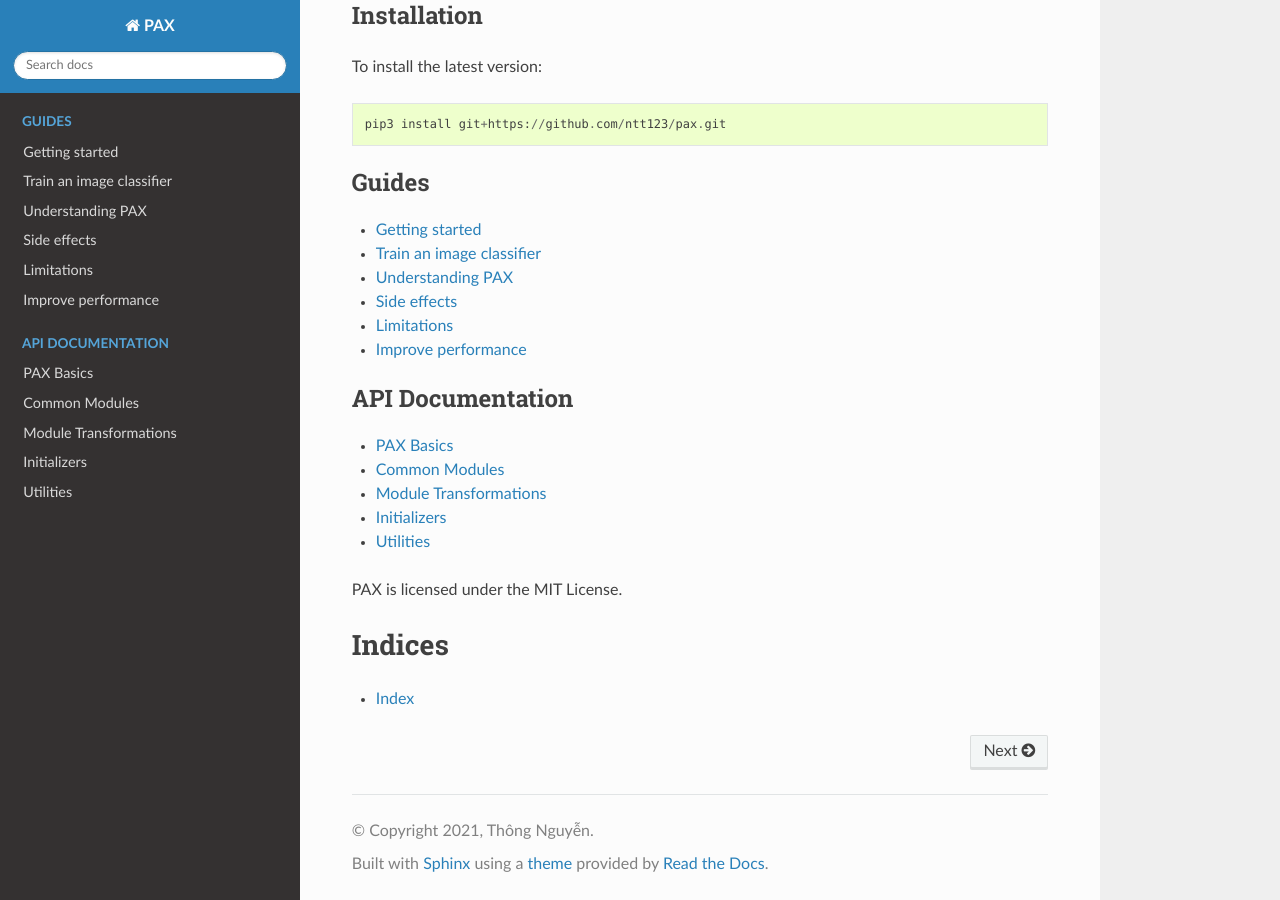
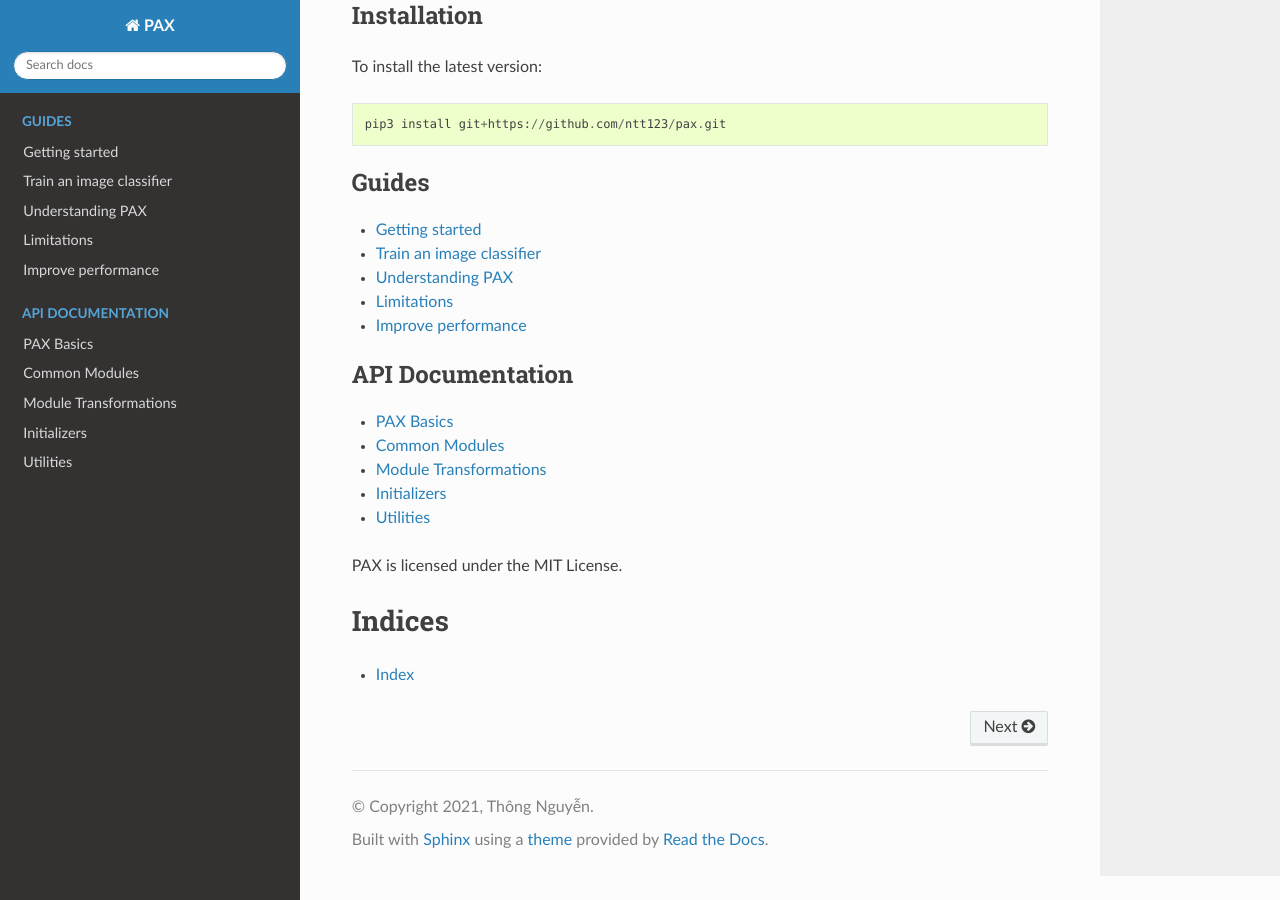
Before and after one commit to NTT123/pax, a Sphinx documentation site: the page built from docs/index.rst, in a window 1280 px wide and 900 px high, scrolled down 602 px. Built offline with Sphinx 7.4.7 and the Read the Docs theme 2.0.0, drawn with Linux system fonts in a browser that asks for light colours; formulas are drawn with MathJax 3.

Commit message:
Remove "side effects" tutorial as it is not needed anymore.

```diff
--- a/docs/index.rst
+++ b/docs/index.rst
@@ -51,7 +51,6 @@ To install the latest version::
    notebooks/basics
    notebooks/training
    notebooks/understanding
-   notebooks/side_effects
    notebooks/limitations
    notebooks/performance
 
```
Also changed, not shown: docs/notebooks/side_effects.ipynb (deleted).
